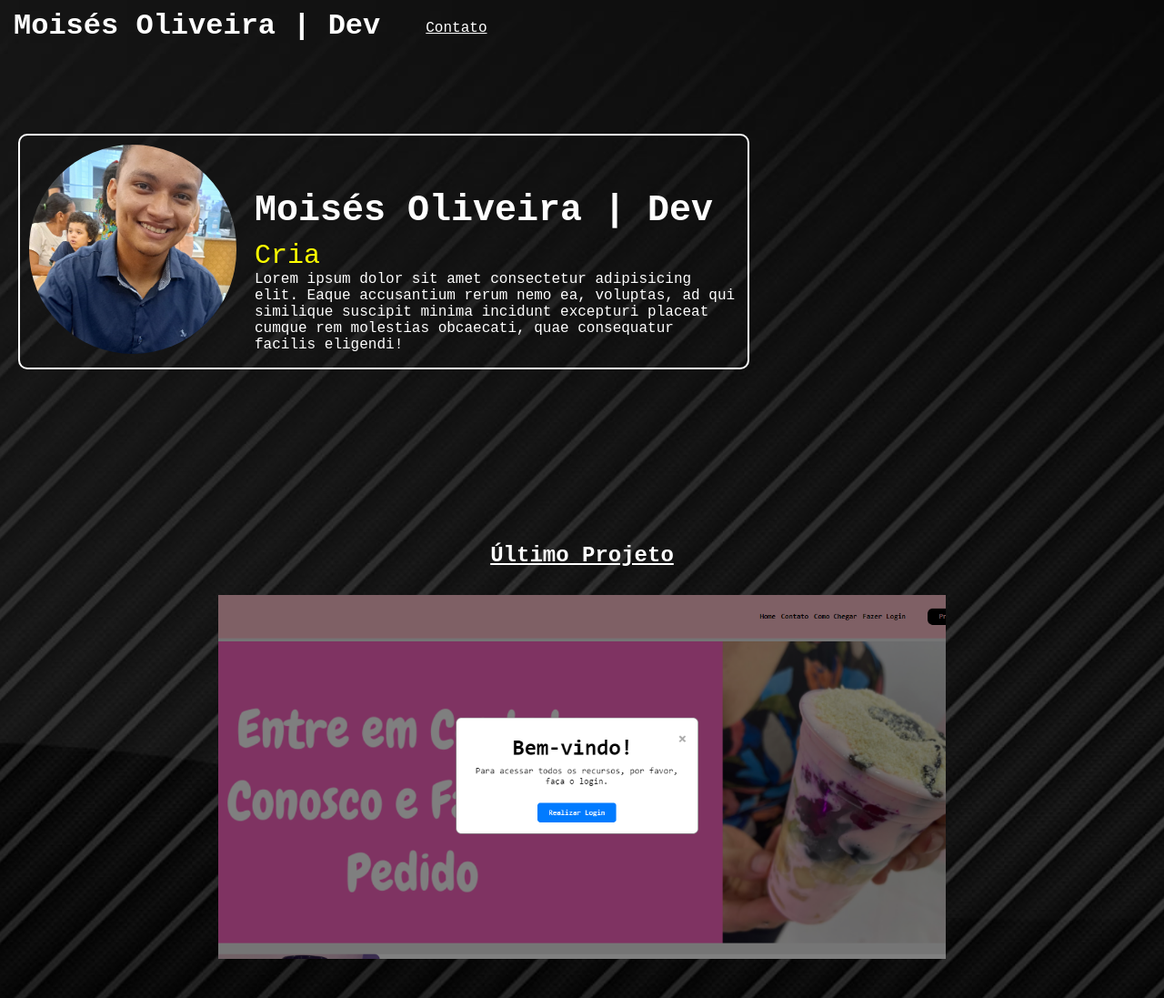
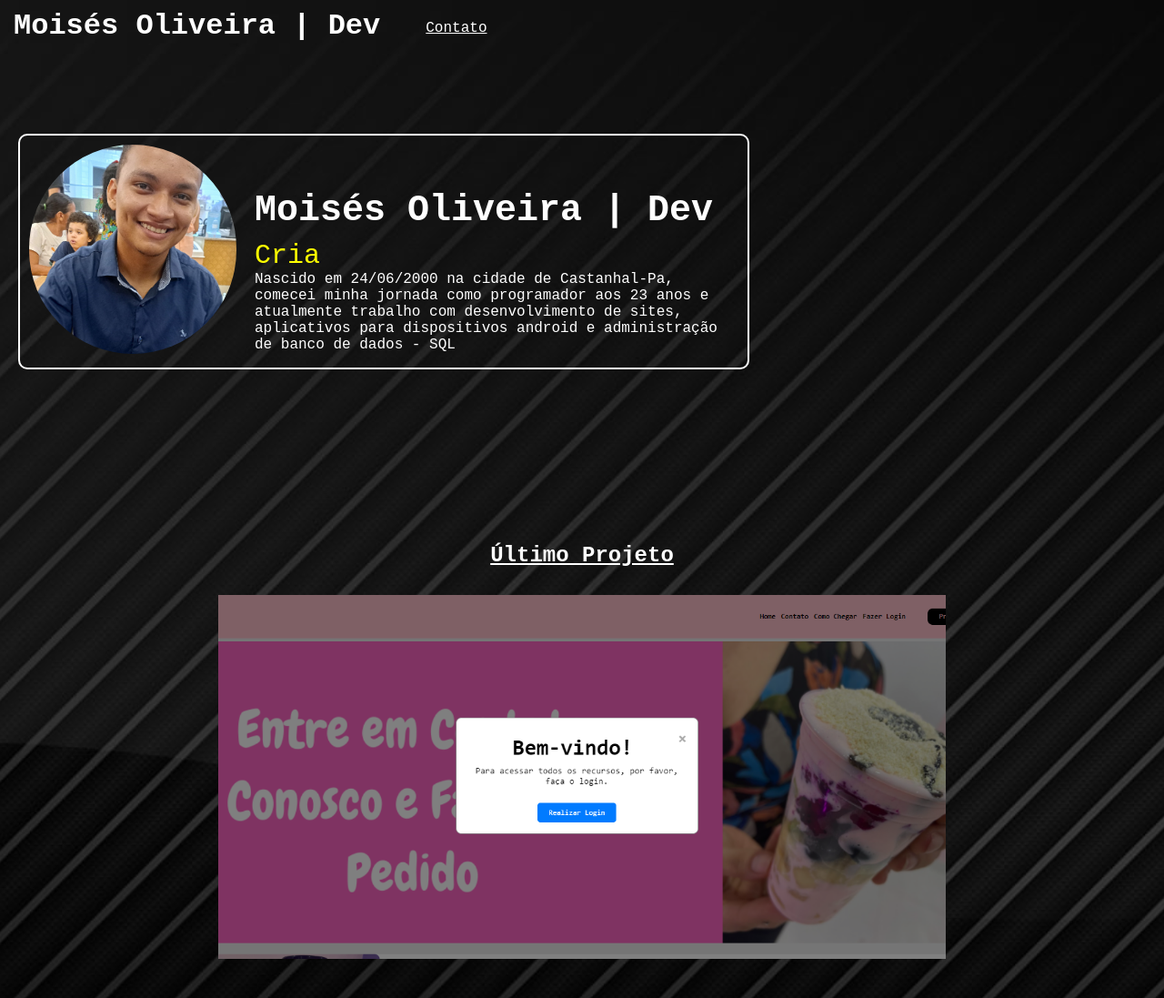
Before and after one commit to Moises-Oliveira-Developer/Portif-lio-At, a plain HTML site: page index.html in a window 1280 px wide. Shown: the top 1097 px of the page at 91% size. Drawn offline with Linux system fonts and the light colour scheme.

Commit message:
alteracao no lorem

```diff
--- a/index.html
+++ b/index.html
@@ -30,10 +30,10 @@
                 <p id="typing"></p>
             </div>
             <div class="information">
-                <p>Lorem ipsum dolor sit amet consectetur adipisicing elit.
-                    Eaque accusantium rerum nemo ea, voluptas, ad qui similique
-                    suscipit minima incidunt excepturi placeat cumque rem molestias
-                    obcaecati, quae consequatur facilis eligendi!</p>
+                <p>Nascido em 24/06/2000 na cidade de Castanhal-Pa, comecei
+                    minha jornada como programador aos 23 anos e atualmente
+                    trabalho com desenvolvimento de sites, aplicativos para
+                    dispositivos android e administração de banco de dados - SQL</p>
             </div>
         </div>
     </div>
```
